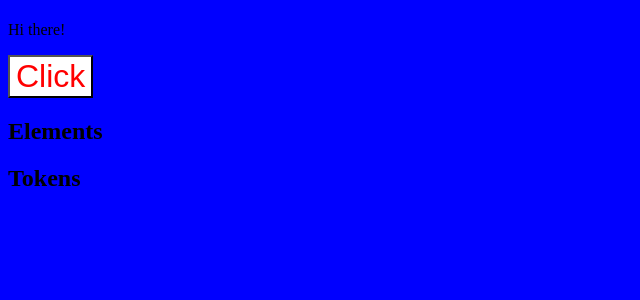
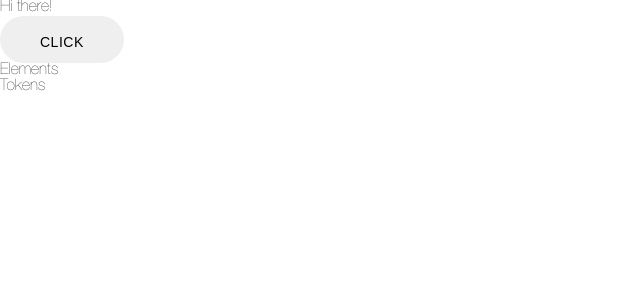
Before and after one commit to turingschool/savile, a Jekyll site: the page built from index.markdown, in a window 1280 px wide. Shown: the top 300 px of the page, without its empty margins (0-640 px from the left). Built offline with Jekyll 4.4.1, drawn with Linux system fonts in a browser that asks for light colours; nearby versions of some CDN libraries; library files that are not in the unit come from our copies.

Commit message:
chore: Add fonts, include reset.css; update colors, button

````diff
--- a/_plugins/css_docs_generator.rb
+++ b/_plugins/css_docs_generator.rb
@@ -42,7 +42,7 @@ module Jekyll
           prev_comment = clean_comment node[:value]
         end
 
-        if node[:node] == :style_rule && prev_comment
+        if (node[:node] == :style_rule || node[:node] == :property) && prev_comment
           doc = CSSDoc.new(path, collection: collection, site: site)
           doc.data['title'] = node.dig(:selector, :value)
           doc.data['source_file'] = path
--- a/css/elements/button.css
+++ b/css/elements/button.css
@@ -5,7 +5,12 @@
  * <button class="button">Click me</button>
  */
 .button {
-  background-color: white;
-  color: red;
-  font-size: 2em;
+  border: none;
+  border-radius: 50px;
+  font-size: 14px;
+  letter-spacing: .5px;
+  line-height: 17px;
+  text-transform: uppercase;
+  padding: 18px 40px 12px;
+  display: inline-block;
 }
--- a/css/main.css
+++ b/css/main.css
@@ -1,6 +1,11 @@
+@import "vendor/reset.css";
+
 @import "tokens/colors.css";
+@import "tokens/fonts.css";
+
 @import "elements/button.css";
 
 body {
   background-color: var(--turing-primary);
+  font-family: var(--font-family-default);
 }
--- a/css/tokens/colors.css
+++ b/css/tokens/colors.css
@@ -1,16 +1,45 @@
 :root {
+  /*
+   * Primary
+   */
+  --color-primary: #5F5F5F;
+  /*
+   * Primary Light
+   */
+  --color-primary-light: #C0C0C0;
+  /*
+   * Primary Dark
+   */
+  --color-primary-dark: #2b2b2b;
 
   /*
-   * Primary Color
-   *
-   * Usage
-   *
-   * ```css
-   * .my-element {
-   *   color: var(--turing-primary);
-   * }
-   * ```
-   *
+   * Secondary
    */
-  --turing-primary: blue;
+  --color-secondary: #036575;
+  /*
+   * Secondary Fade
+   */
+  --color-secondary-fade: #0492a5;
+  /*
+   * Secondary Light
+   */
+  --color-secondary-light: #05c2d1;
+  /*
+   * Secondary Highlight
+   */
+  --color-secondary-highlight :#12f1fc;
+
+  /*
+   * White
+   */
+  --color-white: #ffffff;
+
+  /*
+   * Backend Red
+   */
+  --color-backend: #ef3852;
+  /*
+   * Frontend Orange
+   */
+  --color-frontend: #f9ae06;
 }
--- /dev/null
+++ b/css/tokens/fonts.css
@@ -0,0 +1,95 @@
+:root {
+  /*
+   * Weight: Heavy
+   */
+  --font-weight-heavy: 900;
+  /*
+   * Weight: Bold
+   */
+  --font-weight-bold: 700;
+  /*
+   * Weight: Normal
+   */
+  --font-weight-normal: 400;
+  /*
+   * Weight: Light
+   */
+  --font-weight-light: 300;
+  /*
+   * Weight: Ultra Light
+   */
+  --font-weight-ultra-light: 200;
+
+  /*
+   * Default Font
+   */
+  --font-family-default: 'Helvetica Neue', sans-serif;
+  /*
+   * Alternate Font
+   */
+  --font-family-alternate: 'Roboto Slab', sans-serif;
+  /*
+   * Monospace Font
+   */
+  --font-family-mono: 'Roboto Mono', monospace;
+}
+
+@font-face {
+  font-family: 'Helvetica Neue';
+  font-weight: var(--font-weight-heavy);
+  src: url('/assets/fonts/HelveticaNeueLTStd-Hv.otf');
+}
+
+@font-face {
+  font-family: 'Helvetica Neue';
+  font-weight: var(--font-weight-bold);
+  src: url('/assets/fonts/HelveticaNeueLTStd-Bd.otf');
+}
+
+@font-face {
+  font-family: 'Helvetica Neue';
+  font-weight: var(--font-weight-normal);
+  src: url('/assets/fonts/HelveticaNeueLTStd-Lt.otf');
+}
+
+@font-face {
+  font-family: 'Helvetica Neue';
+  font-weight: var(--font-weight-light);
+  src: url('/assets/fonts/HelveticaNeueLTStd-Th.otf');
+}
+
+@font-face {
+  font-family: 'Helvetica Neue';
+  font-weight: var(--font-weight-ultra-light);
+  src: url('/assets/fonts/HelveticaNeueLtStd-UltLt.otf');
+}
+
+@font-face {
+  font-family: 'Roboto Slab';
+  font-weight: var(--font-weight-normal);
+  src: url('/assets/fonts/RobotoSlab-Regular.ttf');
+}
+
+@font-face {
+  font-family: 'Roboto Slab';
+  font-weight: var(--font-weight-light);
+  src: url('/assets/fonts/RobotoSlab-Light.ttf');
+}
+
+@font-face {
+  font-family: 'Roboto Mono';
+  font-weight: var(--font-weight-light);
+  src: url('/assets/fonts/RobotoMono-Light.ttf');
+}
+
+@font-face {
+  font-family: 'Roboto Mono';
+  font-weight: var(--font-weight-normal);
+  src: url('/assets/fonts/RobotoMono-Normal.ttf');
+}
+
+@font-face {
+  font-family: 'Roboto Mono';
+  font-weight: var(--font-weight-bold);
+  src: url('/assets/fonts/RobotoMono-Medium.ttf');
+}
````
Also changed, not shown: assets/fonts/HelveticaNeueLTStd-Bd.otf (added), assets/fonts/HelveticaNeueLTStd-Hv.otf (added), assets/fonts/HelveticaNeueLTStd-Lt.otf (added), assets/fonts/HelveticaNeueLTStd-Th.otf (added), assets/fonts/HelveticaNeueLTStd-UltLt.otf (added), assets/fonts/RobotoMono-Light.ttf (added), assets/fonts/RobotoMono-Medium.ttf (added), assets/fonts/RobotoMono-Regular.ttf (added), assets/fonts/RobotoSlab-Light.ttf (added), assets/fonts/RobotoSlab-Regular.ttf (added).
